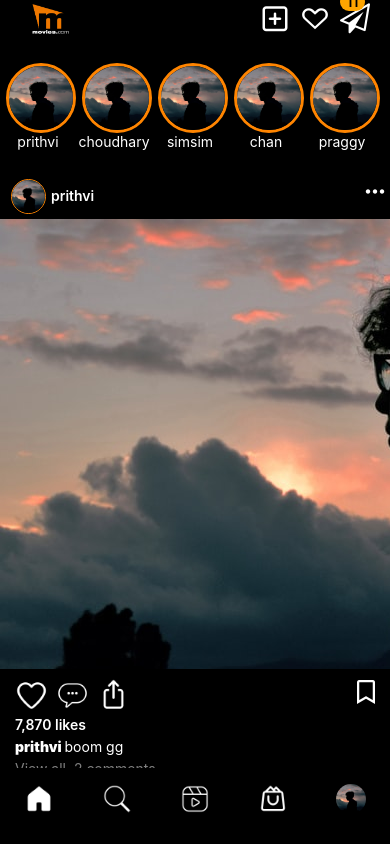
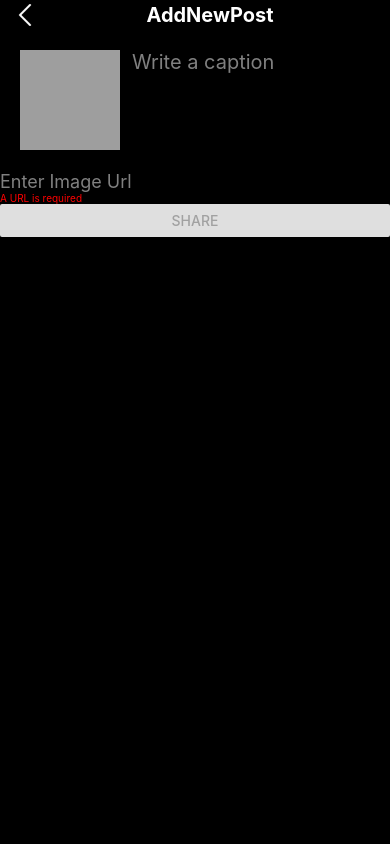
Before and after one commit to Prithvicy/Movies_Tact, a React Native app: screen / in a window 390 px wide. Built offline with nearby package versions, Linux system fonts and the light colour scheme; grey boxes are pictures that could not be loaded.

Commit message:
formik form

```diff
--- a/App.js
+++ b/App.js
@@ -4,6 +4,6 @@ import NewPostScreen from "./screens/NewPostScreen";
 
 export default function App() {
   return (
-  <HomeScreen/>
+  <NewPostScreen/>
   );
 }
--- a/Components/newPost/FormicPostUploader.js
+++ b/Components/newPost/FormicPostUploader.js
@@ -1,18 +1,81 @@
-import { View, Text } from 'react-native'
-import * as Yup from 'yup';
-import {Formik} from 'formik';
+import { View, Text, TextInput, Image, Button } from "react-native";
+import * as Yup from "yup";
+import { Formik, formik } from "formik";
 
-import React from 'react'
+import React from "react";
+import { useState } from "react";
+import { Divider } from "react-native-elements";
+const PLACEHOLDER_IMG =
+  "https://png.pngtree.com/png-vector/20190115/ourlarge/pngtree-vector-cloud-upload-icon-png-image_316794.jpg";
 const uploadPostSchema = Yup.object().shape({
-  imageUrl: Yup.string().url().required('A URL is required'),
-  caption: Yup.string().max(2200, 'Caption has reached the character limit'),
+  imageUrl: Yup.string().url().required("A URL is required"),
+  caption: Yup.string().max(2200, "Caption has reached the character limit"),
 });
 const FormicPostUploader = () => {
+  const [thumbnailUrl, setThumbnailUrl] = useState(PLACEHOLDER_IMG);
   return (
-    <View>
-      <Text style={{color:"white"}}>FormicPostUploader</Text>
-    </View>
-  )
-}
+    <Formik
+      initialValues={{ caption: "", imageUrl: "" }}
+      onSubmit={uploadPostSchema}
+      validationSchema={uploadPostSchema}
+      validateOnMount={true}
+    >
+      {({
+        handleChange,
+        handleBlur,
+        handleSubmit,
+        values,
+        errors,
+        isValid,
+      }) => (
+        <>
+          <View
+            style={{
+              margin: 20,
+              justifyContent: "space-between",
+              flexDirection: "row",
+            }}
+          >
+            <Image
+              style={{ height: 100, width: 100 }}
+              source={{ uri: thumbnailUrl ? thumbnailUrl : PLACEHOLDER_IMG }}
+            />
+            <View style={{ flex: 1, marginLeft: 12 }}>
+              <TextInput
+                style={{ color: "white", fontSize: 20 }}
+                placeholderTextColor="grey"
+                placeholder="Write a caption"
+                multiline={true}
+                onChangeText={handleChange("caption")}
+                onBlur={handleBlur("caption")}
+                value={values.caption}
+              />
+            </View>
+          </View>
+          <Divider width={0.2} orientation="vertical" />
 
-export default FormicPostUploader
+          <TextInput
+            onChange={(e) => setThumbnailUrl(e.nativeEvent.text)}
+            style={{ color: "white", fontSize: 18 }}
+            placeholder="Enter Image Url"
+            placeholderTextColor="gray"
+            onChangeText={handleChange("imageUrl")}
+            onBlur={handleBlur("imageUrl")}
+            value={values.imageUrl}
+            autoCorrect={false}
+            autoCapitalize="none"
+          />
+
+          {errors.imageUrl && (
+            <Text style={{ fontSize: 10, color: "red" }}>
+              {errors.imageUrl}
+            </Text>
+          )}
+          <Button onPress={handleSubmit} title="Share" disabled={!isValid} />
+        </>
+      )}
+    </Formik>
+  );
+};
+
+export default FormicPostUploader;
```
Also changed, not shown: assets/adimg.webp (added), assets/hp.png (added).
